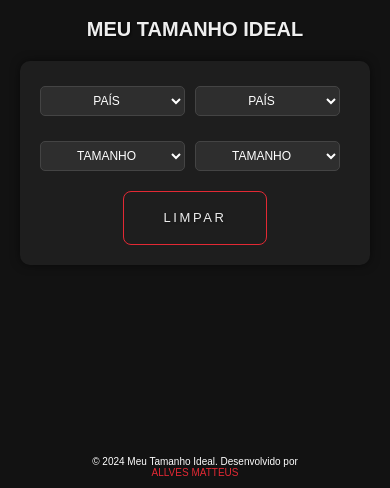
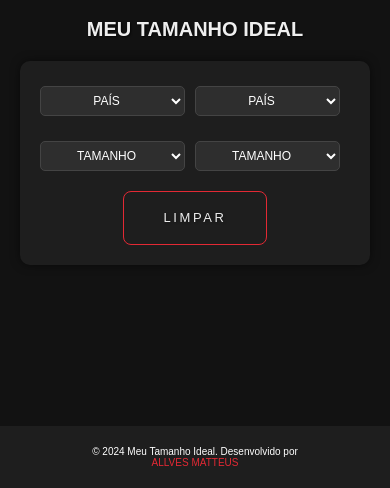
Before and after one commit to AllvesMatteus/MySizeConvert, a plain HTML site: page www/index.html in a window 390 px wide. Shown: the part 356-844 px from the top of the page. Drawn offline with Linux system fonts and the light colour scheme; some packages are replaced by stand-ins of ours; a web font is replaced by a local one.

Commit message:
Responsiveness correction

```diff
--- a/www/css/style.css
+++ b/www/css/style.css
@@ -7,7 +7,6 @@ body {
     font-family: 'News Cycle', 'Arial', sans-serif;
     color: #ffffff;
     margin: 0;
-    margin-bottom: 0px;
 }
 
 .flag-icon {
@@ -235,7 +234,7 @@ option {
     bottom: 0;
     right: 0;
     width: 100%;
-
+    background-color: #1e1e1e;
     padding: 10px;
     text-align: center;
     color: #ffffff;
@@ -327,11 +326,10 @@ button:hover {
         width: auto; /* Ajusta a largura para dispositivos menores */
         font-size: 10px;
         position: absolute; /* Mantém a posição absoluta */
+        background-color: #1e1e1e;
         padding: 10px;
         left: 0;
         right: 0;
-        padding-bottom: 0;
-        /* background-color: none; */
         margin: 0; /* Remove margens */
     }
 
```
